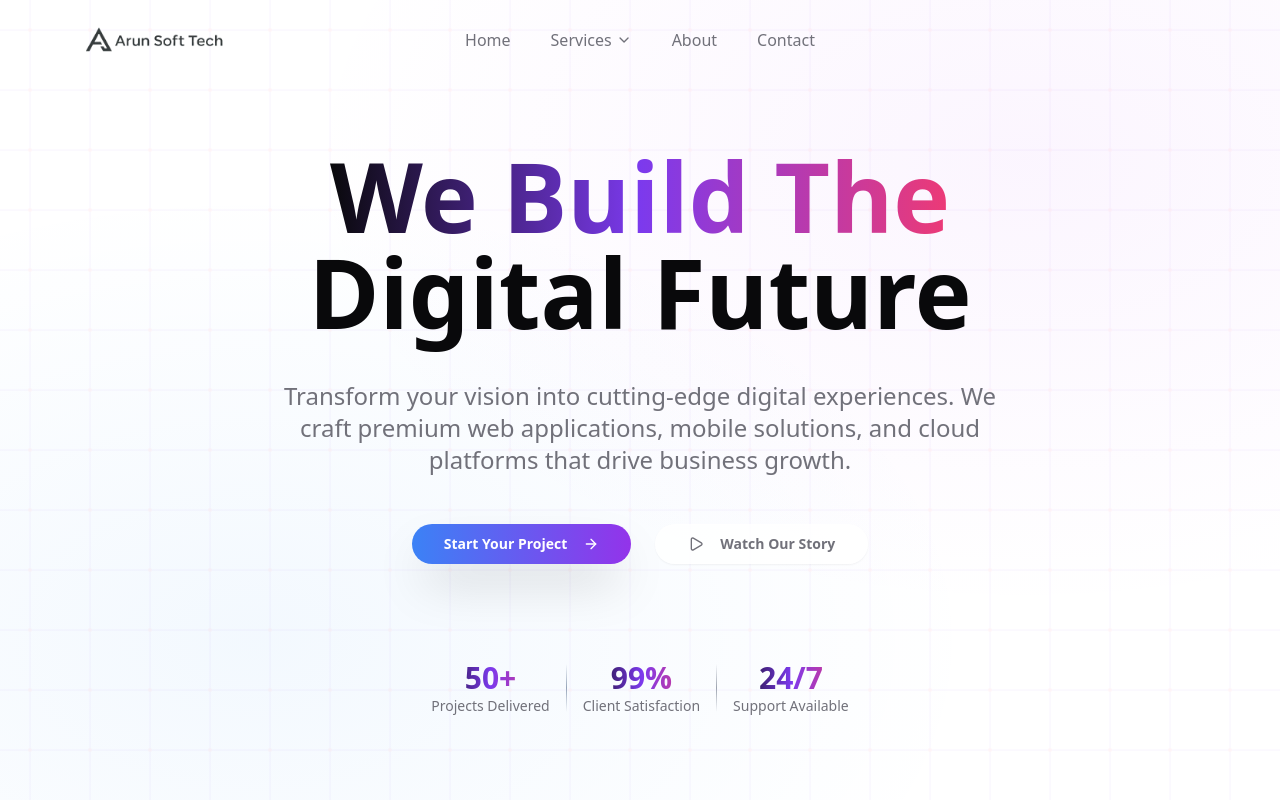
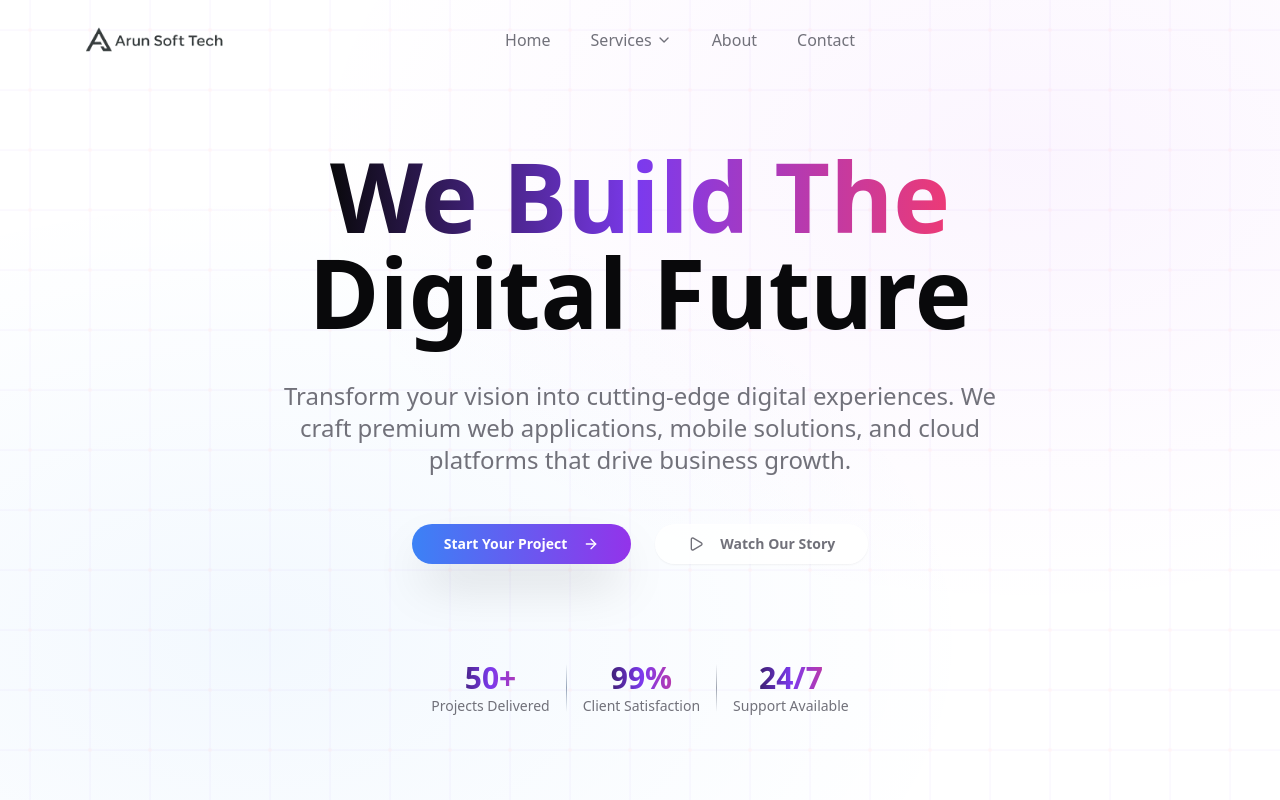
Before and after one commit to aniketdebnath20/arun_soft_tech, a Next.js app: page / in a window 1280 px wide. Shown: the top 800 px of the page. Built offline with nearby package versions, Linux system fonts and the light colour scheme.

Commit message:
link add

```diff
--- a/src/components/layout/header.tsx
+++ b/src/components/layout/header.tsx
@@ -71,14 +71,14 @@ export function Header() {
       onMouseLeave={() => setIsServicesMenuOpen(false)}
     >
       <div className="container mx-auto flex h-20 items-center justify-between px-6">
-        <div className="flex items-center">
+        <div className="flex items-center gap-10">
           <Link href="/" className="flex items-center gap-3 group">
             <Logo />
           </Link>
         </div>
 
         {/* Desktop Navigation */}
-        <nav className="hidden md:flex absolute left-1/2 -translate-x-1/2 items-center gap-2">
+        <nav className="hidden md:flex absolute left-1/2 -translate-x-1/2 items-center gap-2 pl-20">
           {navLinks.map(link =>
             link.collapsible ? (
               <div
```
